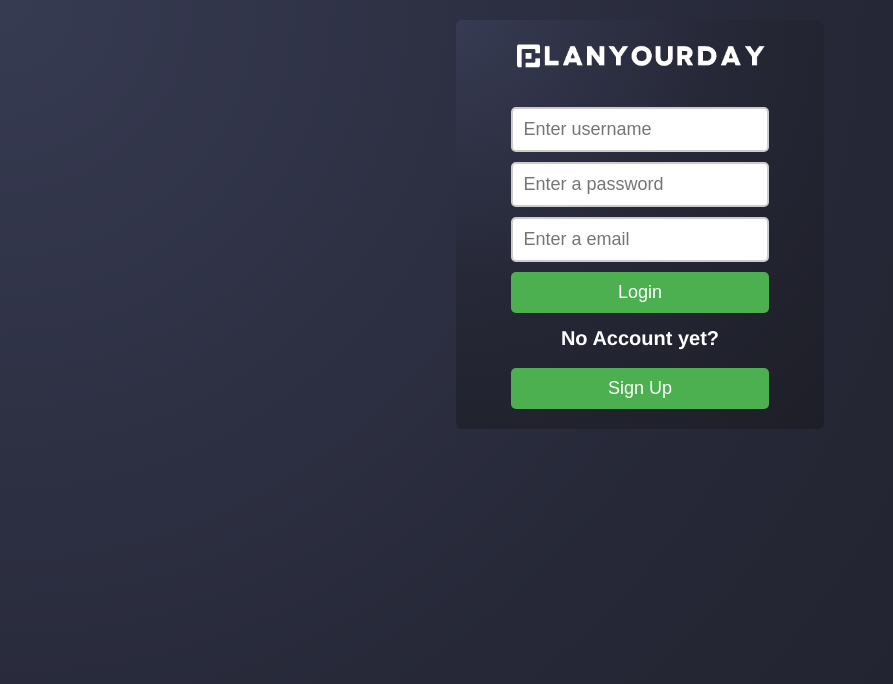
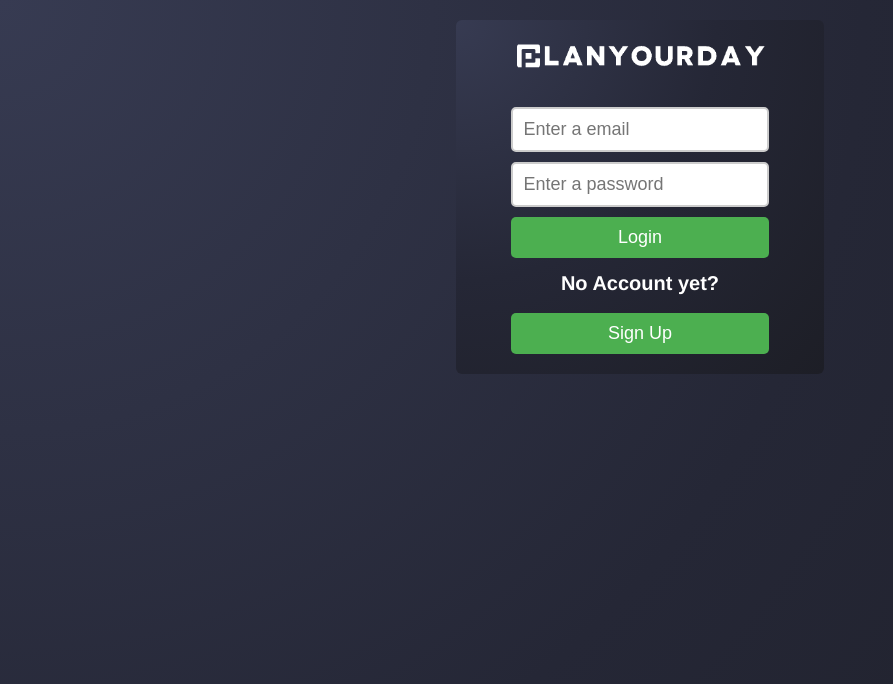
Before and after one commit to Noviru/plan_your_day, a React (Create React App) app in the folder keeptrack/: page / in a window 1280 px wide. Shown: the top 684 px of the page, without its empty margins (0-893 px from the left). Built offline with nearby package versions, Linux system fonts and the light colour scheme.

Commit message:
removed username input for login

```diff
--- a/keeptrack/src/components/Login.tsx
+++ b/keeptrack/src/components/Login.tsx
@@ -83,22 +83,16 @@ const Login = () => {
             <img src={image} className="image"/>
             <input type="input"
                     className='input_login_field'
-                    placeholder = 'Enter username'
-                    value = {username}
+                    placeholder = 'Enter a email'
+                    value = {email}
                     onChange = {(event) =>
-                      setUsername(event.target.value)}></input>
+                setEmail(event.target.value)}></input>
             <input type="password"
                     className='input_login_field'
                     placeholder = 'Enter a password'
                     value = {password}
                     onChange = {(event) =>
                       setPassword(event.target.value)}></input>
-            <input type="input"
-                    className='input_login_field'
-                    placeholder = 'Enter a email'
-                    value = {email}
-                    onChange = {(event) =>
-                setEmail(event.target.value)}></input>
             <button className="login_button" onClick={() => navigate("/")}>Login</button>
             <h1 className="login_text">No Account yet?</h1>
             <button className="login_button" onClick={()=>navigate("/register") }>Sign Up</button>
```
